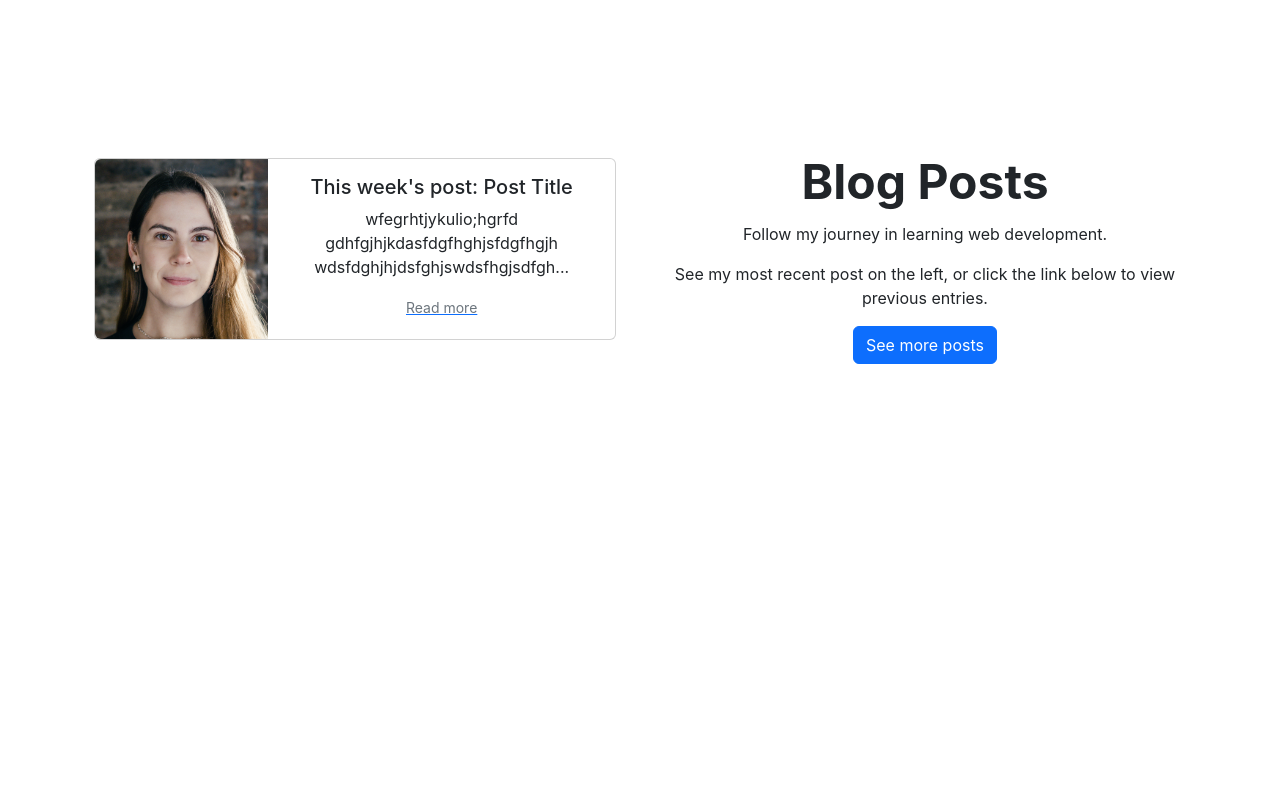
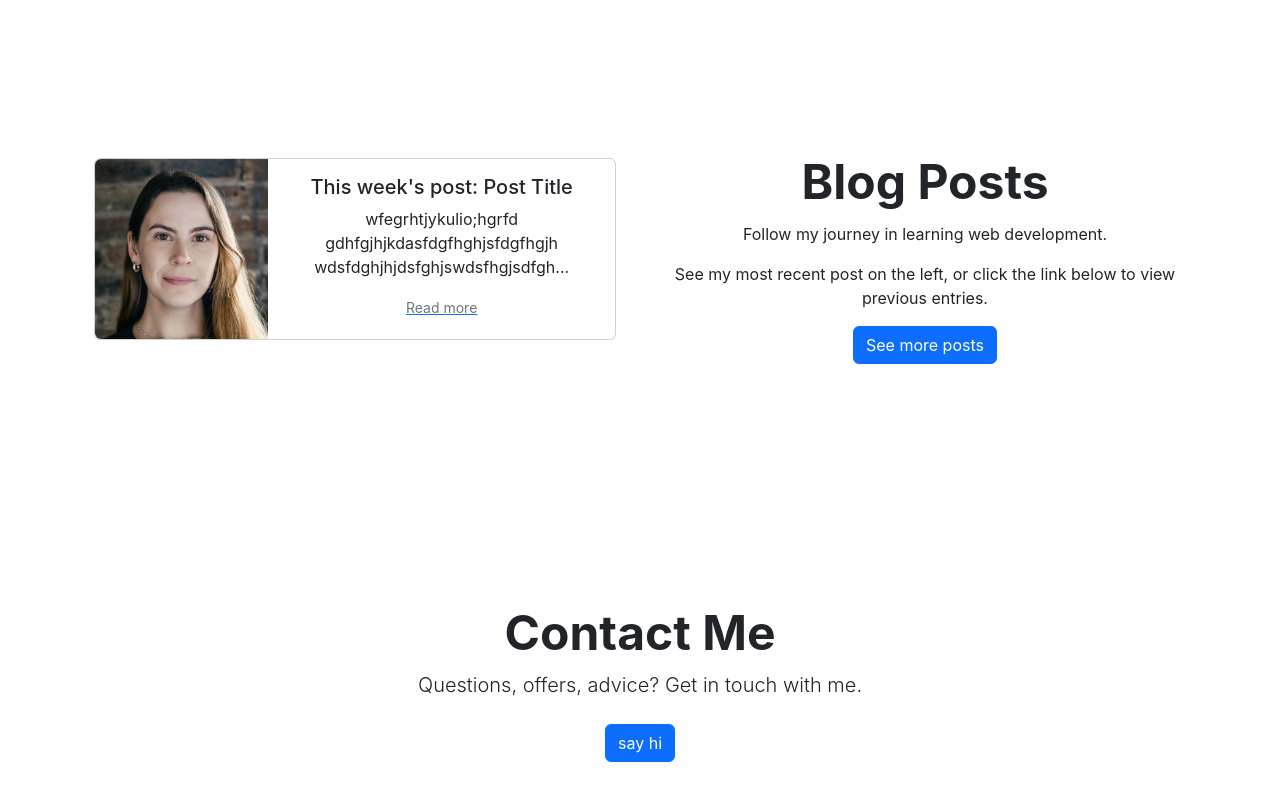
Before and after one commit to ah1096/developer-portfolio-2, a React (Create React App) app in the folder my-app/: page / in a window 1280 px wide. Shown: the part 1885-2685 px from the top of the page. Before the commit the page ends 2441 px from the top, so only its background shows below. Built offline with nearby package versions, Linux system fonts and the light colour scheme.

Commit message:
contact me DRAFTED; added nav link to blog/contact

```diff
--- a/my-app/src/App.js
+++ b/my-app/src/App.js
@@ -40,11 +40,11 @@ function App() {
                 </li>
 
                 <li className="nav-item">
-                  <a className="nav-link" href="#">Blog</a>
+                  <a className="nav-link" href="/#BlogSection">Blog</a>
                 </li>
 
                 <li className="nav-item">
-                  <a className="nav-link" href="#">Contact</a>
+                  <a className="nav-link" href="/#ContactSection">Contact</a>
                 </li>
 
               </ul>
@@ -207,7 +207,7 @@ function App() {
       <div className="row flex-lg-row-reverse  g-5 py-5">
 
               <div className="col-lg-6">
-                  <h1 className="display-5 fw-bold lh-1 mb-3" id="AboutSection">Blog Posts</h1>
+                  <h1 className="display-5 fw-bold lh-1 mb-3" id="BlogSection">Blog Posts</h1>
                     <div>
                         <p>Follow my journey in learning web development.</p>
                         <p>See my most recent post on the left, or click the link below to view previous entries.</p>
@@ -244,6 +244,22 @@ function App() {
   </div>
 </div>
 
+{/* END BLOG SECTION */}
+
+<div>
+  <div className="px-4 py-5 my-5 text-center">
+      <h1 id="ContactSection" className="display-5 fw-bold">Contact Me</h1>
+          <div className="col-lg-6 mx-auto">
+              <p className="lead mb-4">Questions, offers, advice? Get in touch with me.</p>
+              <a className="btn btn-primary">say hi</a>
+          </div>
+  </div>
+</div>
+
+{/* END CONTACT SECTION */}
+
+
+
 
 {/* vvvv DON'T TOUCH THESE DIVS vvvv */}
       </div>
```
